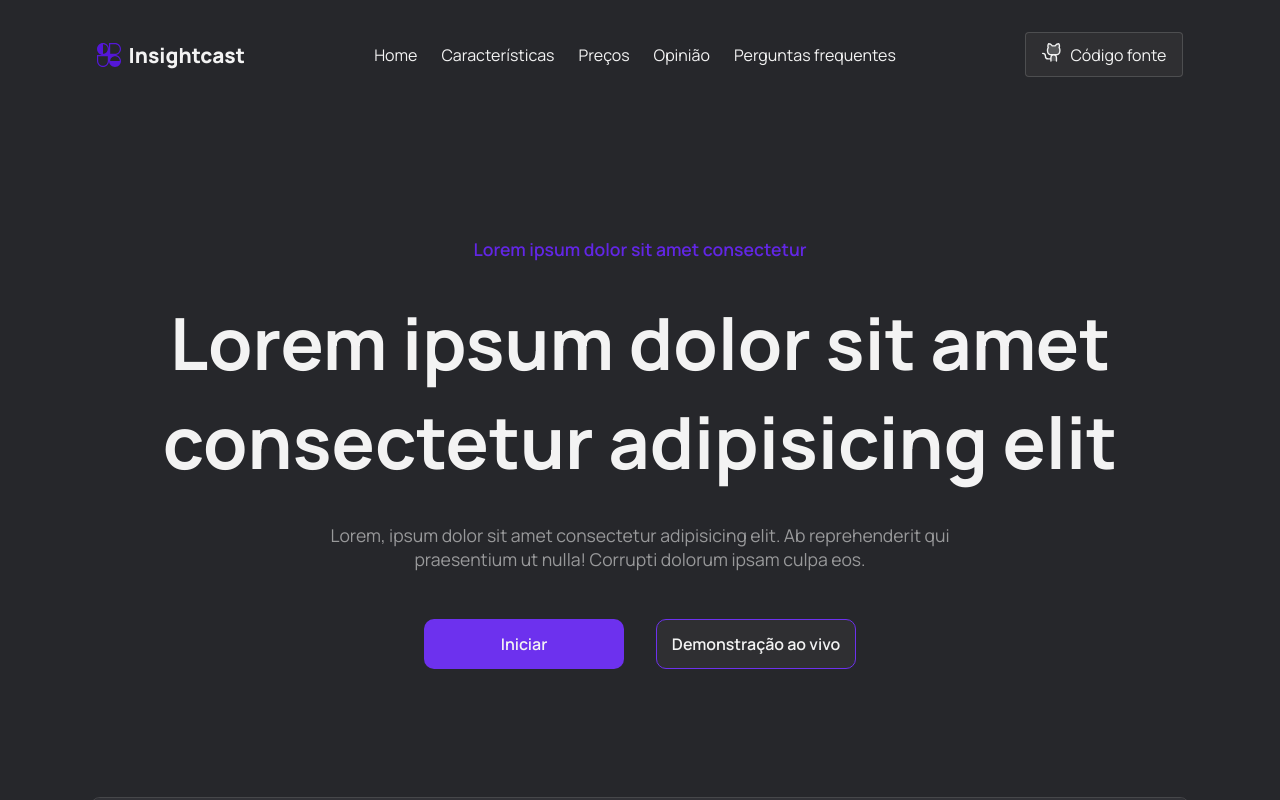
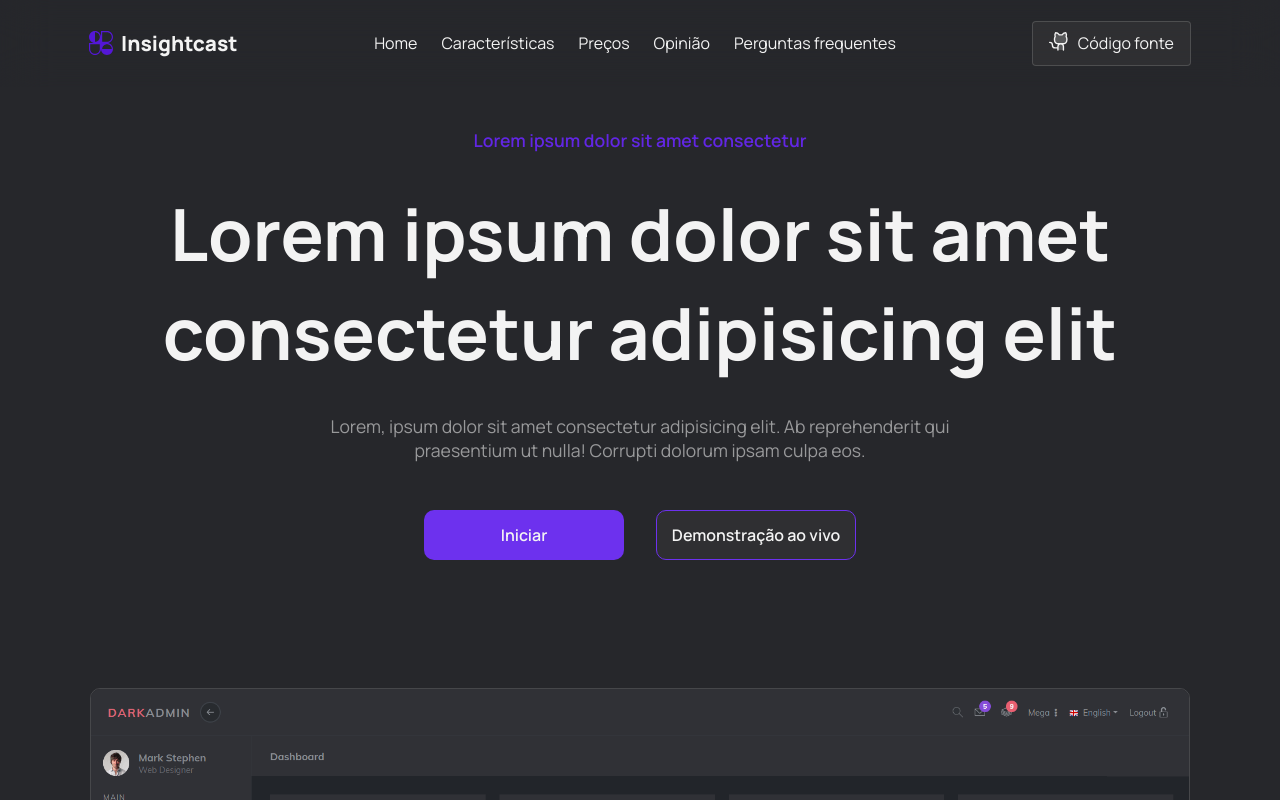
Before and after one commit to jonathafernandes/insight-cast, a React (Vite) app: page / in a window 1280 px wide. Shown: the top 800 px of the page. Built offline with nearby package versions, Linux system fonts and the light colour scheme.

Commit message:
fixed header

```diff
--- a/src/components/sass/Header.module.sass
+++ b/src/components/sass/Header.module.sass
@@ -3,8 +3,14 @@
 
 .content
     @include mixins.flex-container
-    margin: 2rem
     justify-content: space-around
+    position: fixed
+    top: 0
+    left: 0
+    width: 100%
+    padding: 1.3rem
+    z-index: 1000
+    backdrop-filter: blur(24px)
 
     .logo
         display: flex
```
